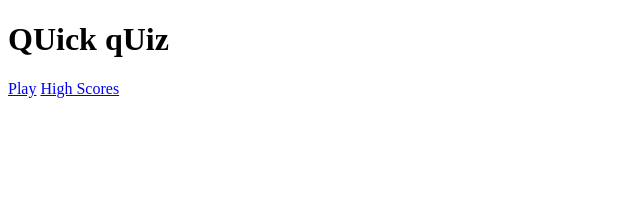
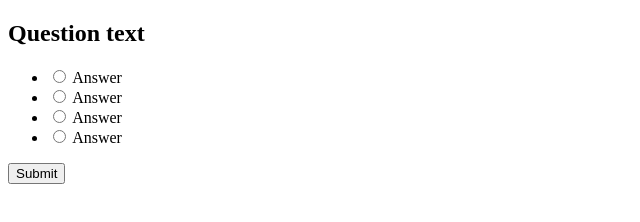
Before and after one commit to sutharmahesh05/qiuz-website, a plain HTML site: page index.html in a window 1280 px wide. Shown: the whole page, without its empty margins (0-640 px from the left). Drawn offline with Linux system fonts and the light colour scheme.

Commit message:
Update index.html

```diff
--- a/index.html
+++ b/index.html
@@ -3,18 +3,34 @@
 <head>
     <meta charset="UTF-8">
     <meta name="viewport" content="width=device-width, initial-scale=1.0">
-    <title>Quick Quiz</title>
-    <link rel="stylesheet" href="app">
+    <title>Quiz Website</title>
+    <link rel="stylesheet" href="styles.css">
 </head>
 <body>
-    <div class = "container">
-    <div id ="Home" class = " flex-container flex-coloumn">
-        <h1> QUick qUiz</h1>
-        <a class ="btn" href="/game.html">Play</a>
-        <a class ="btn" href="/highscore.html">High Scores</a>
-
+    <div class="quiz-container" id="quiz">
+        <div class="quiz-header">
+            <h2 id="question">Question text</h2>
+            <ul>
+                <li>
+                    <input type="radio" name="answer" id="a" class="answer">
+                    <label for="a" id="a_text">Answer</label>
+                </li>
+                <li>
+                    <input type="radio" name="answer" id="b" class="answer">
+                    <label for="b" id="b_text">Answer</label>
+                </li>
+                <li>
+                    <input type="radio" name="answer" id="c" class="answer">
+                    <label for="c" id="c_text">Answer</label>
+                </li>
+                <li>
+                    <input type="radio" name="answer" id="d" class="answer">
+                    <label for="d" id="d_text">Answer</label>
+                </li>
+            </ul>
+        </div>
+        <button id="submit">Submit</button>
     </div>
-    </div>
-
+    <script src="script.js"></script>
 </body>
 </html>
```
